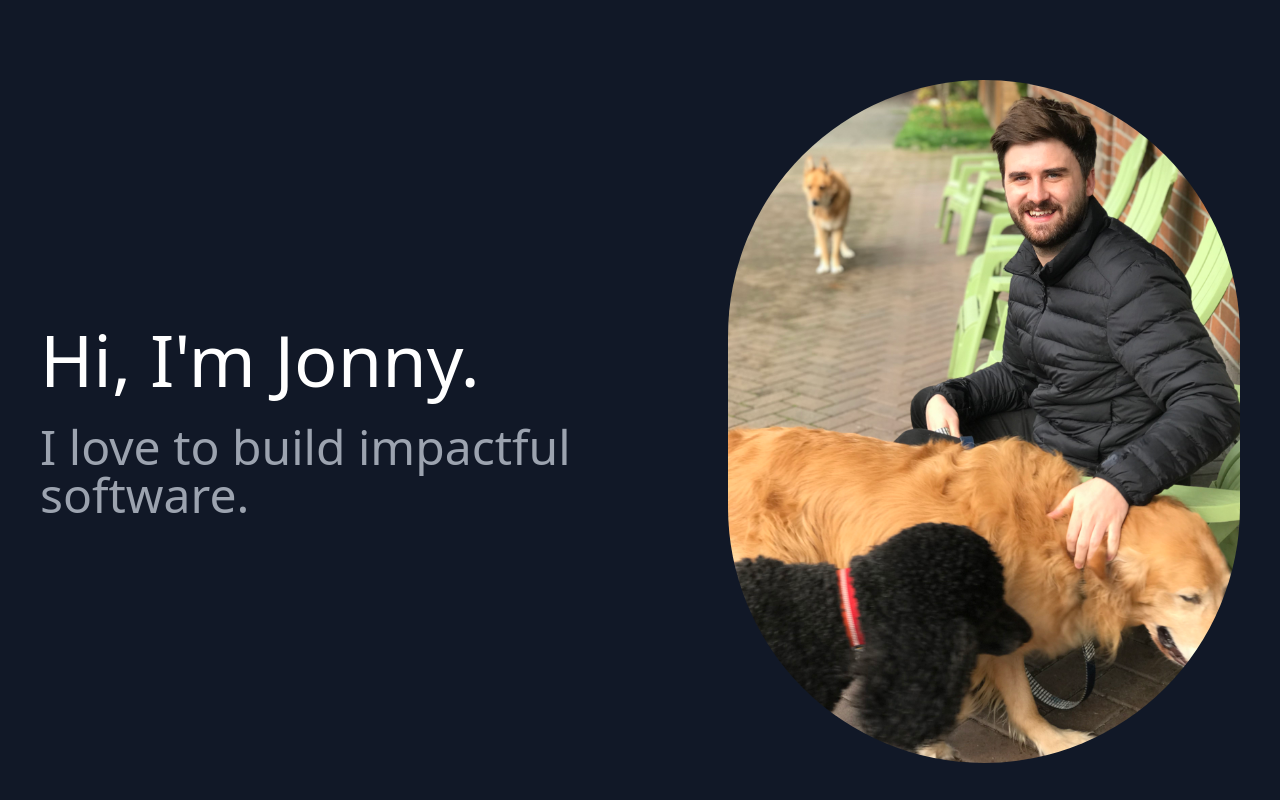
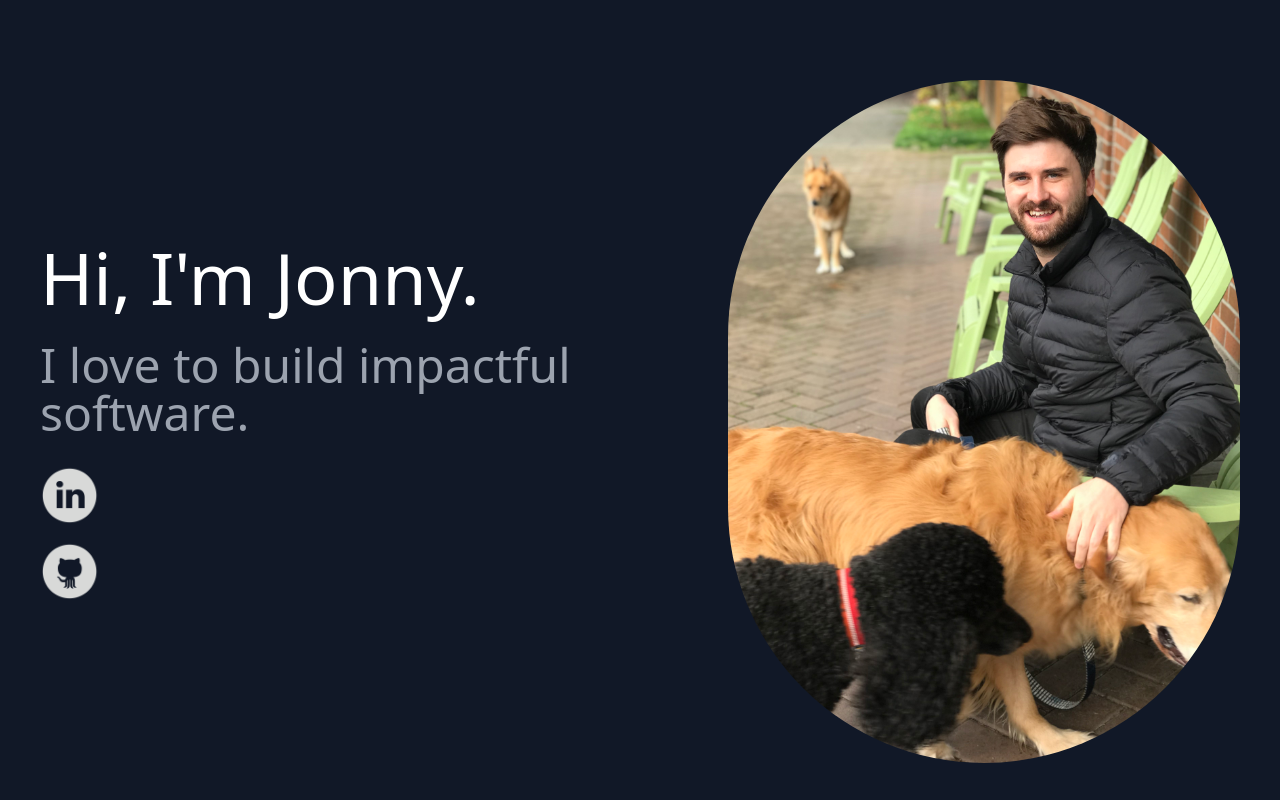
Before and after one commit to JD-Kelly/portfolio-website, a React (Create React App) app: page / in a window 1280 px wide. Shown: the top 800 px of the page. Built offline with nearby package versions, Linux system fonts and the light colour scheme.

Commit message:
adds social media icons

```diff
--- a/src/components/About.js
+++ b/src/components/About.js
@@ -8,9 +8,29 @@ export default function About() {
           <h1 className="title-font pb-3 sm:text-7xl text-3xl mb-4 font-medium text-white">
             Hi, I'm Jonny.
           </h1>
-          <h2 className="hidden lg:inline-block sm:text-5xl">
+          <h2 className="hidden lg:inline-block sm:text-5xl pb-7">
             I love to build impactful software.
           </h2>
+          <div>
+            <a href="https://www.linkedin.com/in/j-kelly/" target="_blank">
+          <img
+            className="rounded-full"
+            src="./linkedin.png"
+            width="60"
+            height="60"
+          />
+          </a>
+          </div>
+          <div>
+            <a href="https://github.com/JD-Kelly" target="_blank">
+          <img
+            className="rounded-full pt-4"
+            src="./github.png"
+            width="60"
+            height="60"
+          />
+          </a>
+          </div>
         </div>
         <div className="lg:max-w-lg lg:w-full md:w-1/2 w-5/6">
           <img
```
Also changed, not shown: public/github.png (added), public/linkedin.png (added).
